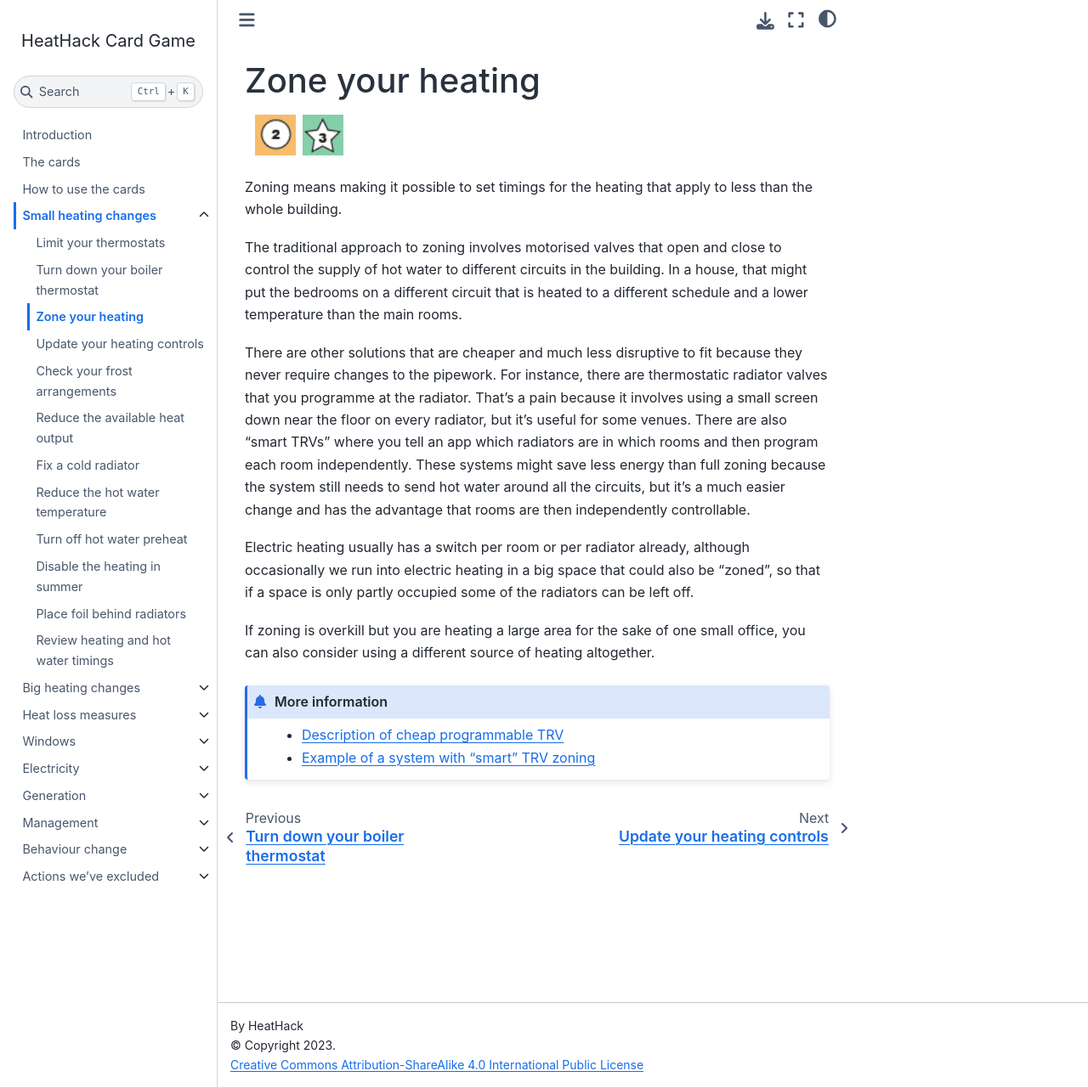
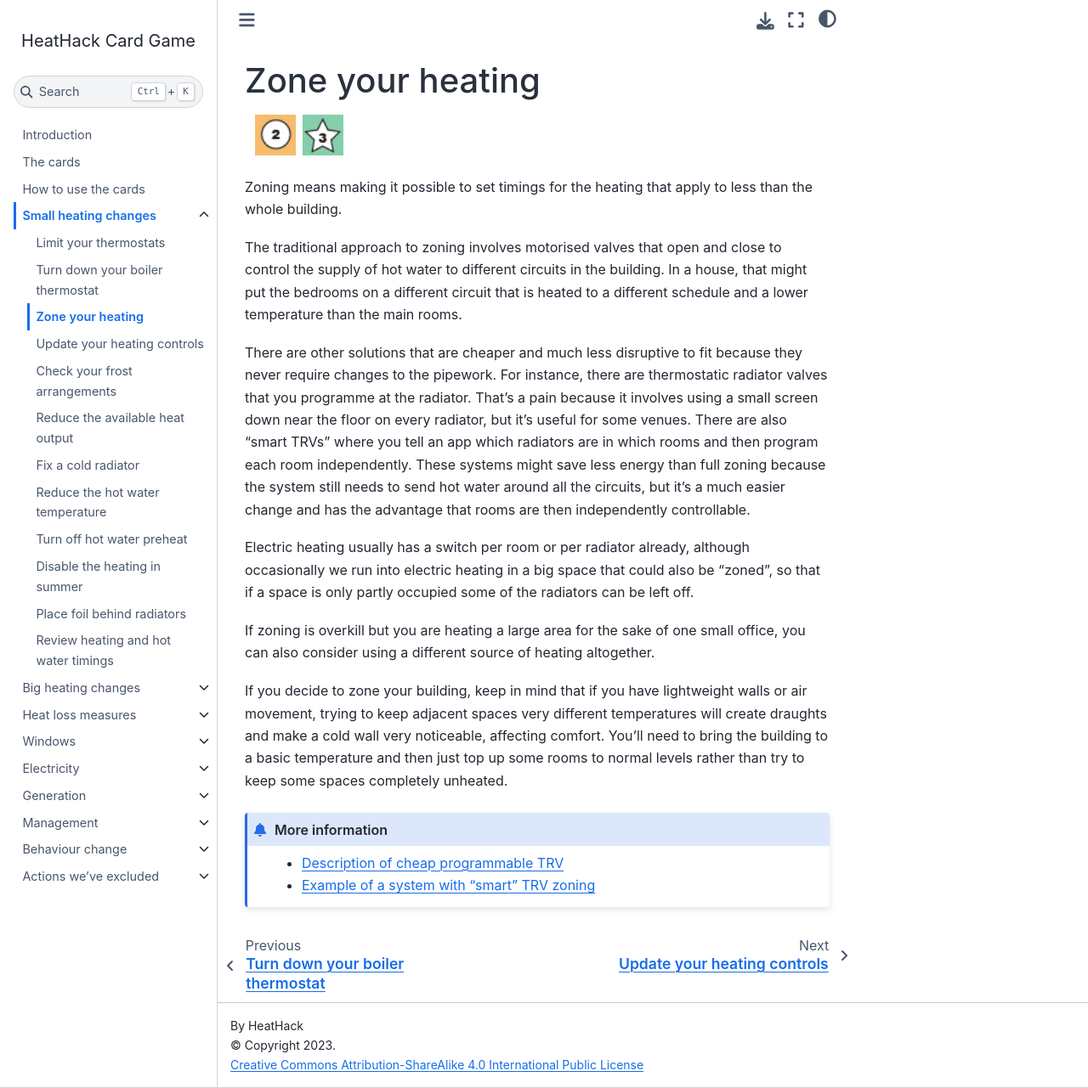
Before and after one commit to JeanCarletta/HeatHack-Card-Game, a Jupyter Book: the page built from small-heating-changes/3-zone-your-heating.md, in a window 1280 px wide and 1281 px high. Shown: the whole window at 85% size. Built offline with Jupyter Book 1.0.4 settings and Sphinx 7.4.7 and the Sphinx Book theme 1.1.4, drawn with Linux system fonts in a browser that asks for light colours.

````diff
--- a/small-heating-changes/3-zone-your-heating.md
+++ b/small-heating-changes/3-zone-your-heating.md
@@ -32,6 +32,8 @@ Electric heating usually has a switch per room or per radiator already, although
 
 If zoning is overkill but you are heating a large area for the sake of one small office, you can also consider using a different source of heating altogether.
 
+If you decide to zone your building, keep in mind that if you have lightweight walls or air movement, trying to keep adjacent spaces very different temperatures will create draughts and make a cold wall very noticeable, affecting comfort.  You'll need to bring the building to a basic temperature and then just top up some rooms to normal levels rather than try to keep some spaces completely unheated.
+
 ```{admonition} More information
 
 - [Description of cheap programmable TRV](https://heathack.org/a-mid-price-fix-for-trvs)
````
Also changed, not shown: actions-weve-excluded/hydrogen-ready-boiler.md (+1 -0 lines), big-heating-changes/13-replace-your-boiler-with-a-heat-pump.md (+1 -0 lines), small-heating-changes/2-turn-down-your-boiler-thermostat.md (+4 -1 lines), small-heating-changes/4-update-your-heating-controls.md (+1 -0 lines).
